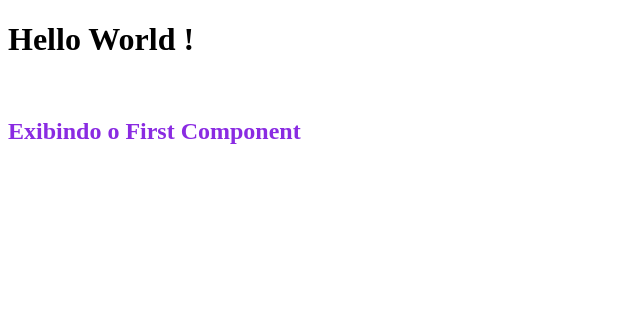
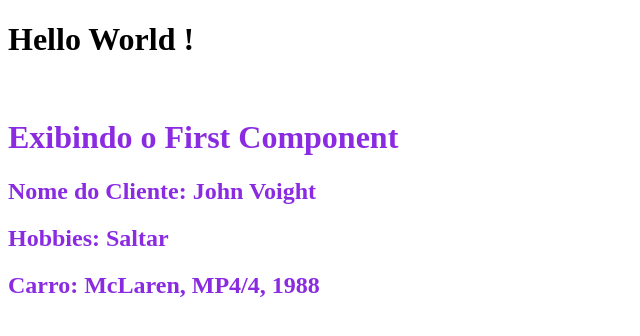
Before and after one commit to ernestopcaraujo/projectReviewAngular, an Angular app in the folder curso-angular/: page / in a window 1280 px wide. Shown: the top 336 px of the page, without its empty margins (0-640 px from the left). Built offline with nearby package versions, Linux system fonts and the light colour scheme.

Commit message:
Inserts interpolation in First Component template

```diff
--- a/curso-angular/src/app/components/first-component/first-component.component.html
+++ b/curso-angular/src/app/components/first-component/first-component.component.html
@@ -1 +1,4 @@
-<h2>Exibindo o First Component</h2>
+<h1>Exibindo o First Component</h1>
+<h2>Nome do Cliente: {{clientName}}</h2>
+<h2>Hobbies: {{hobbies[2]}}</h2>
+<h2>Carro: {{car.name}}, {{car.model}}, {{car.year}}</h2>
```
